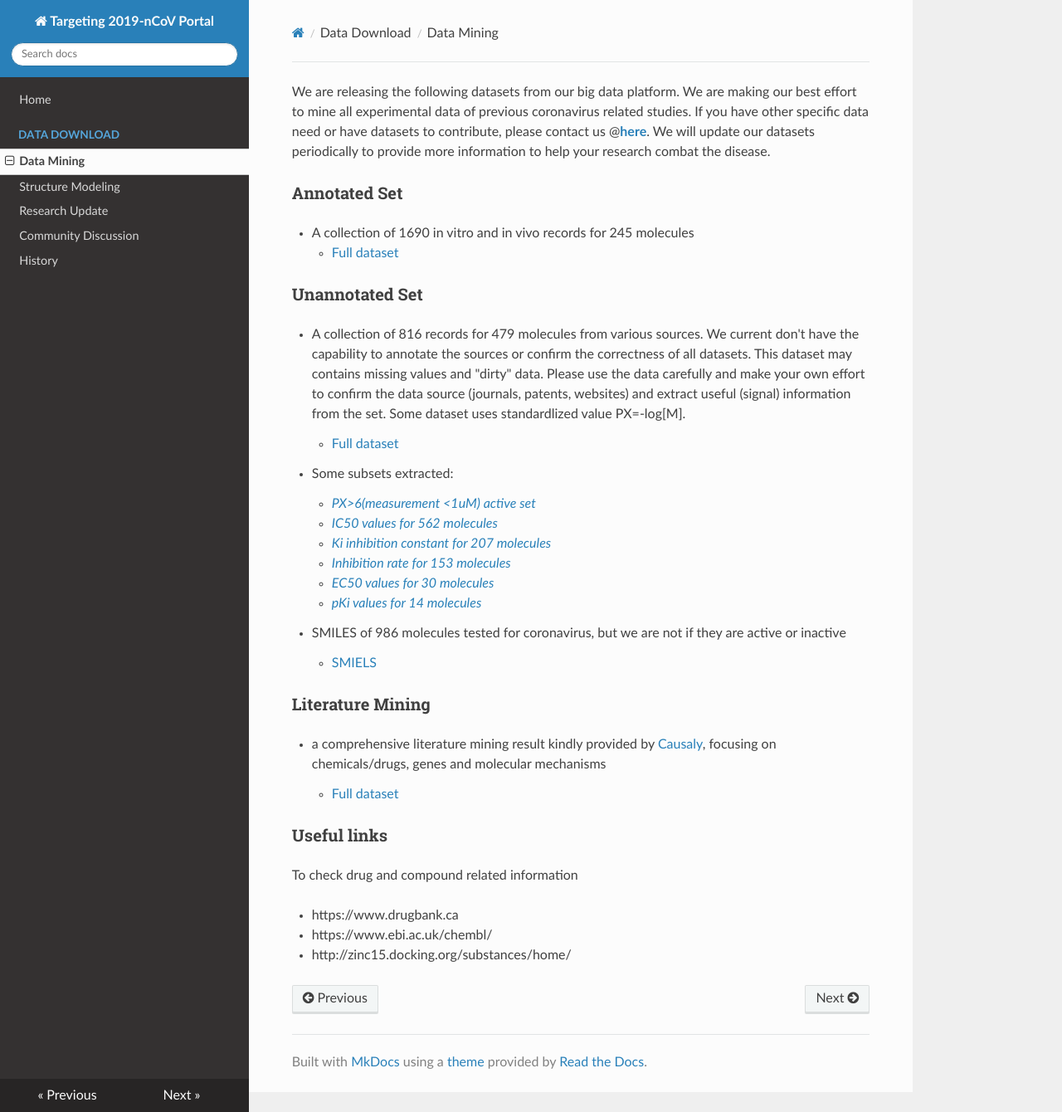
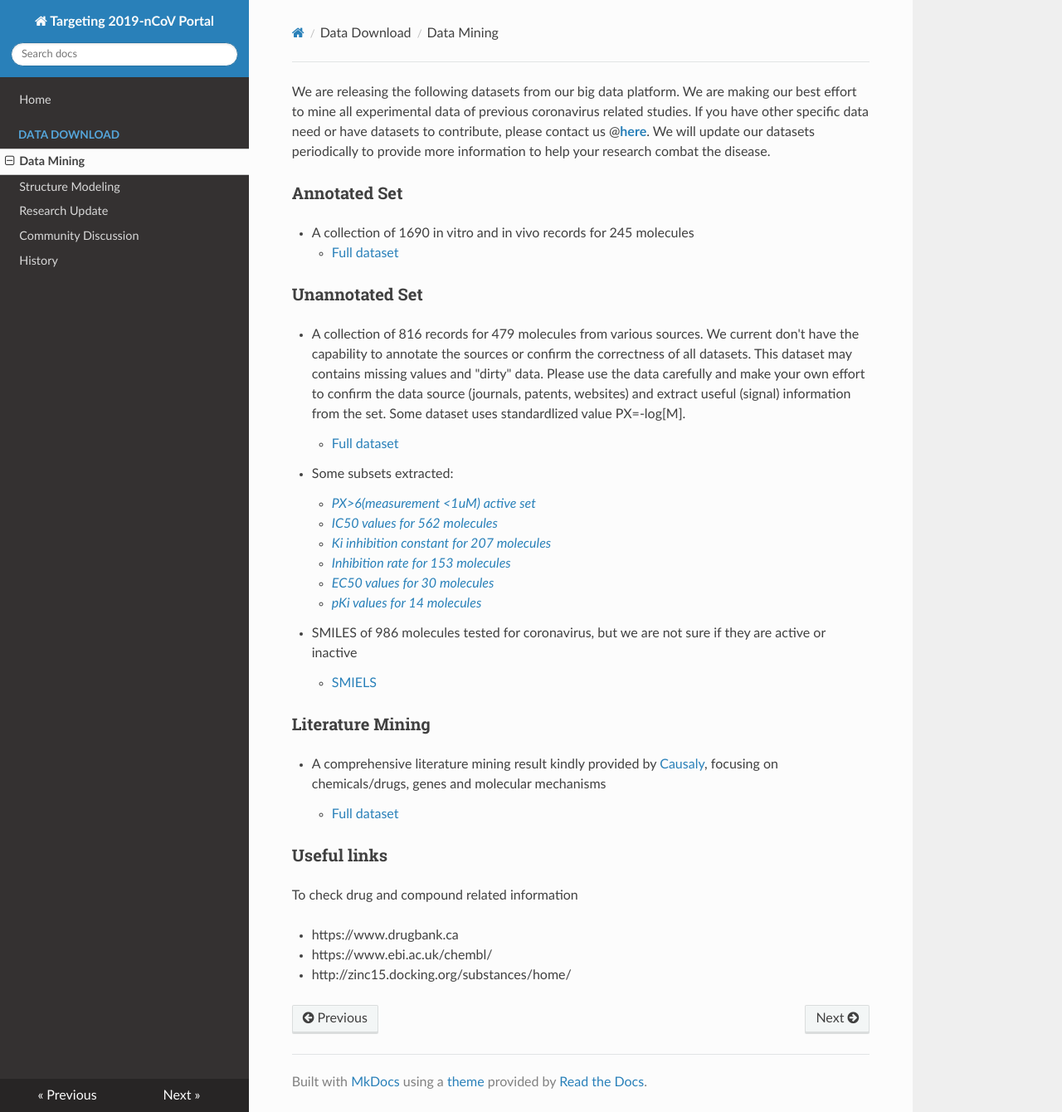
Before and after one commit to GHDDI-AILab/Targeting2019-nCoV, an MkDocs documentation site: the page built from docs/CoV_Experiment_Data.md, in a window 1280 px wide and 1340 px high. Shown: the whole window at 83% size. Built offline with MkDocs 1.6.1, drawn with Linux system fonts in a browser that asks for light colours; nearby versions of some CDN libraries.

Commit message:
grammar problem fixed

```diff
--- a/docs/CoV_Experiment_Data.md
+++ b/docs/CoV_Experiment_Data.md
@@ -25,12 +25,12 @@ We are releasing the following datasets from our big data platform. We are makin
 
     * [*pKi values for 14 molecules*](https://ghddiai.oss-cn-zhangjiakou.aliyuncs.com/file/coronavirus_pKi_for_14_molecules.csv)
 
-* SMILES of 986 molecules tested for coronavirus, but we are not if they are active or inactive
+* SMILES of 986 molecules tested for coronavirus, but we are not sure if they are active or inactive
     * [SMIELS](https://ghddiai.oss-cn-zhangjiakou.aliyuncs.com/file/AllAssay_coronavirus_986_SMILES.csv)
 
 ### Literature Mining
 
-* a comprehensive literature mining result kindly provided by [Causaly](https://www.causaly.com), focusing on chemicals/drugs, genes and molecular mechanisms
+* A comprehensive literature mining result kindly provided by [Causaly](https://www.causaly.com), focusing on chemicals/drugs, genes and molecular mechanisms
     * [Full dataset](https://ghddiai.oss-cn-zhangjiakou.aliyuncs.com/file/Causaly-GHDDI_dataset.xlsx)
 
 ### Useful links
```
Also changed, not shown: docs/index.md (+2 -2 lines).
